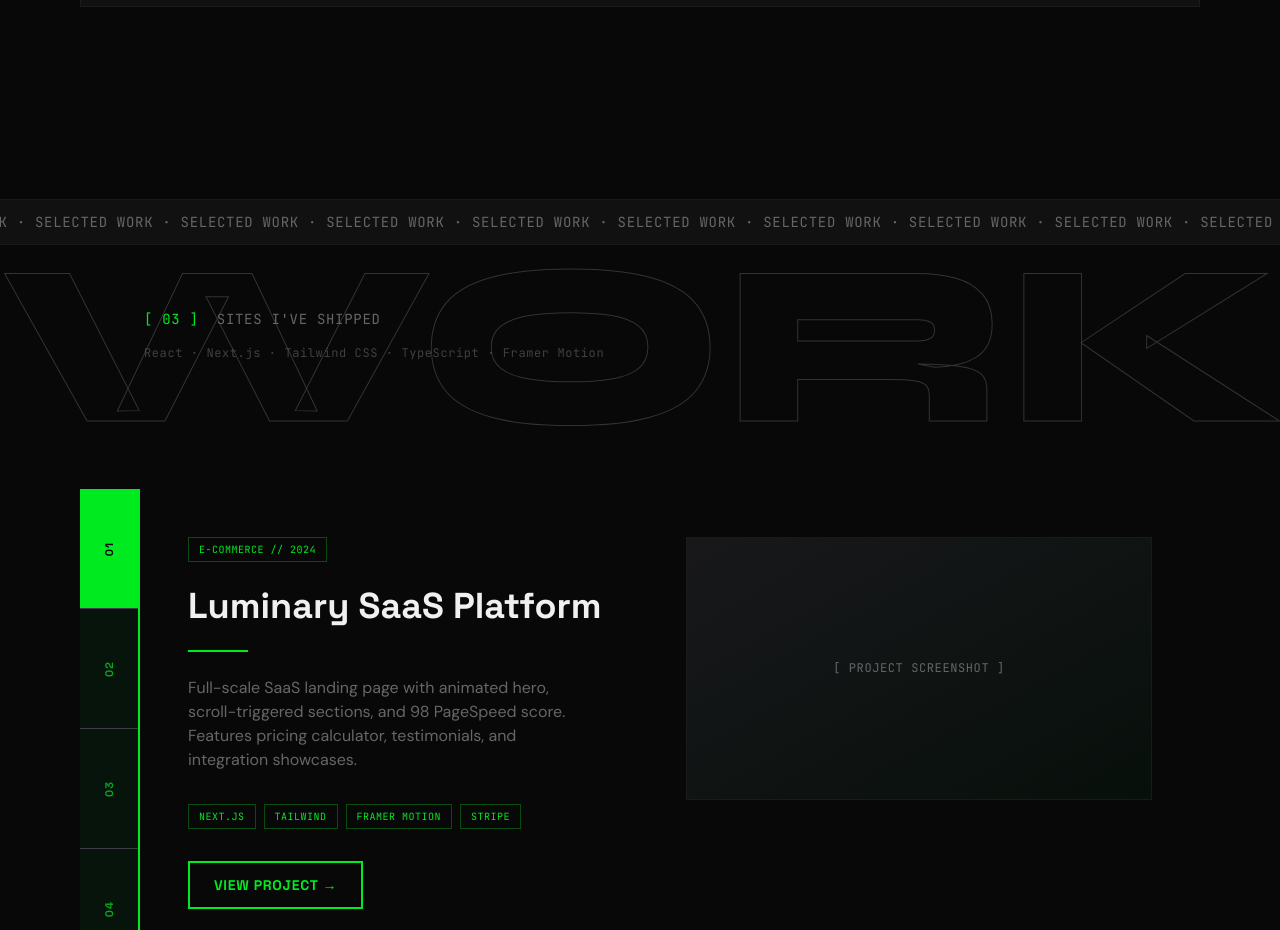
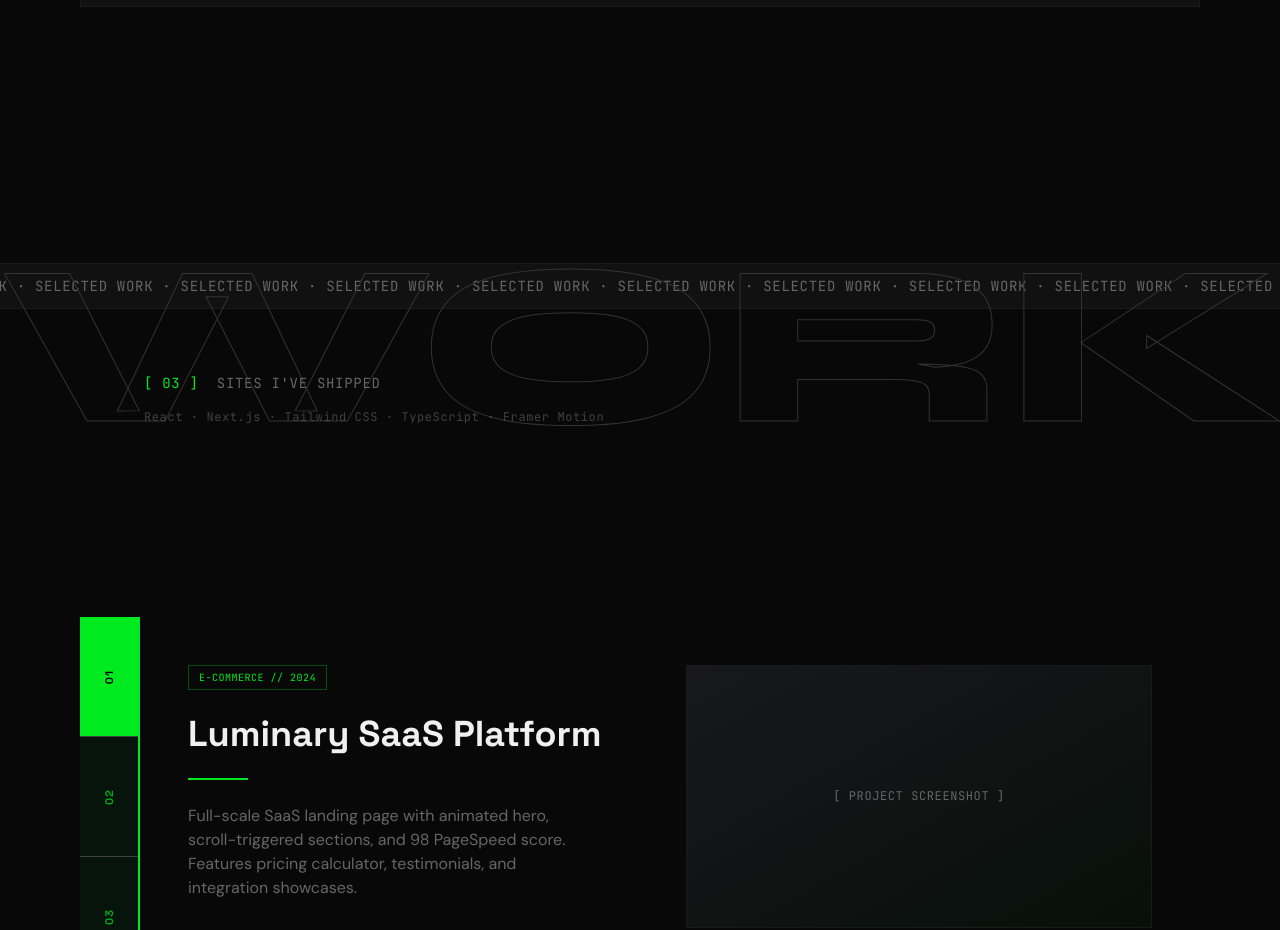
Before and after one commit to razu381/razu-dev-portfolio, a Next.js app: page / in a window 1280 px wide. Shown: the part 3100-4030 px from the top of the page. Built offline with nearby package versions, Linux system fonts and the light colour scheme.

Commit message:
Fix #1: Standardize section padding - ProjectsSection now uses py-24 md:py-32

```diff
--- a/components/projects/ProjectsSection.tsx
+++ b/components/projects/ProjectsSection.tsx
@@ -83,7 +83,7 @@ const ProjectCard = ({ project, variants, index, isMobile }: {
 const ProjectsSection = () => {
 
   return (
-    <section id="projects" className="relative py-12 md:py-16 overflow-hidden">
+    <section id="projects" className="relative py-24 md:py-32 overflow-hidden">
       <Marquee text="SELECTED WORK · SELECTED WORK · SELECTED WORK ·" />
 
       {/* Ghost text */}
```
